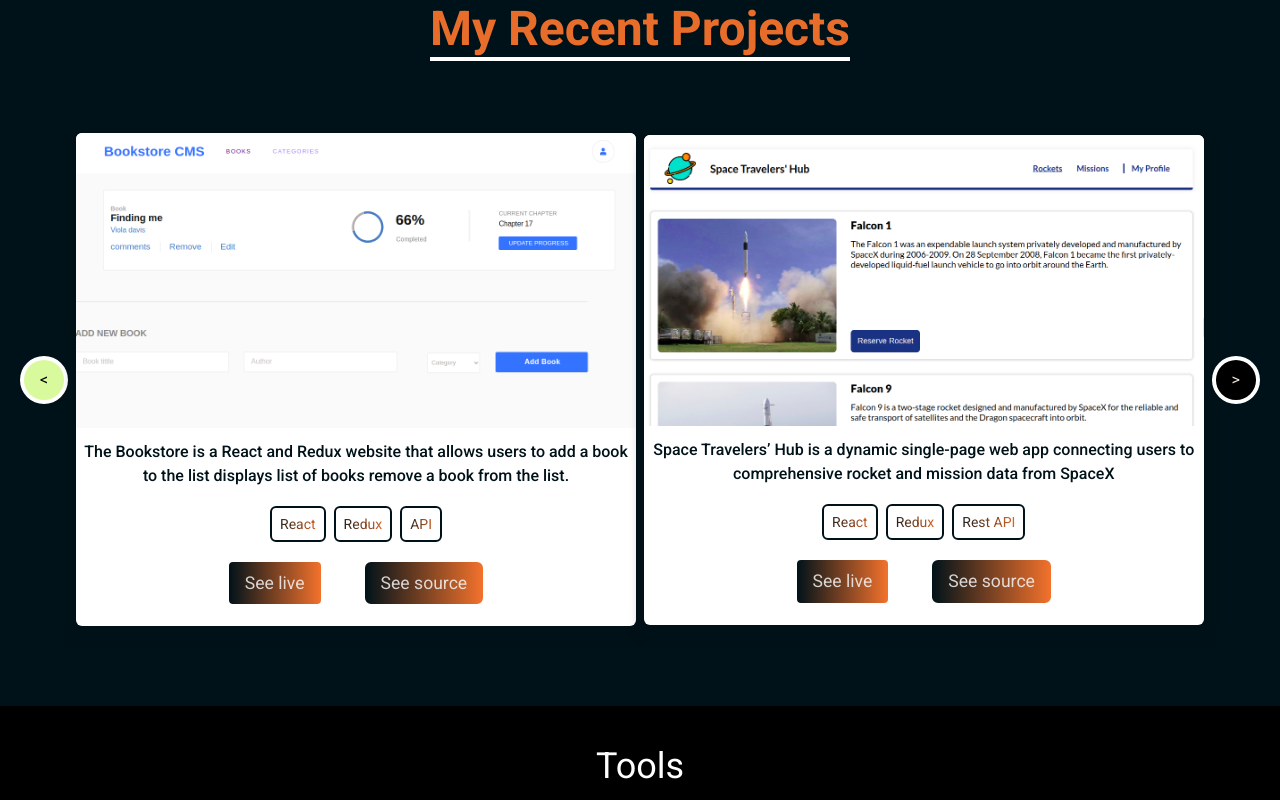
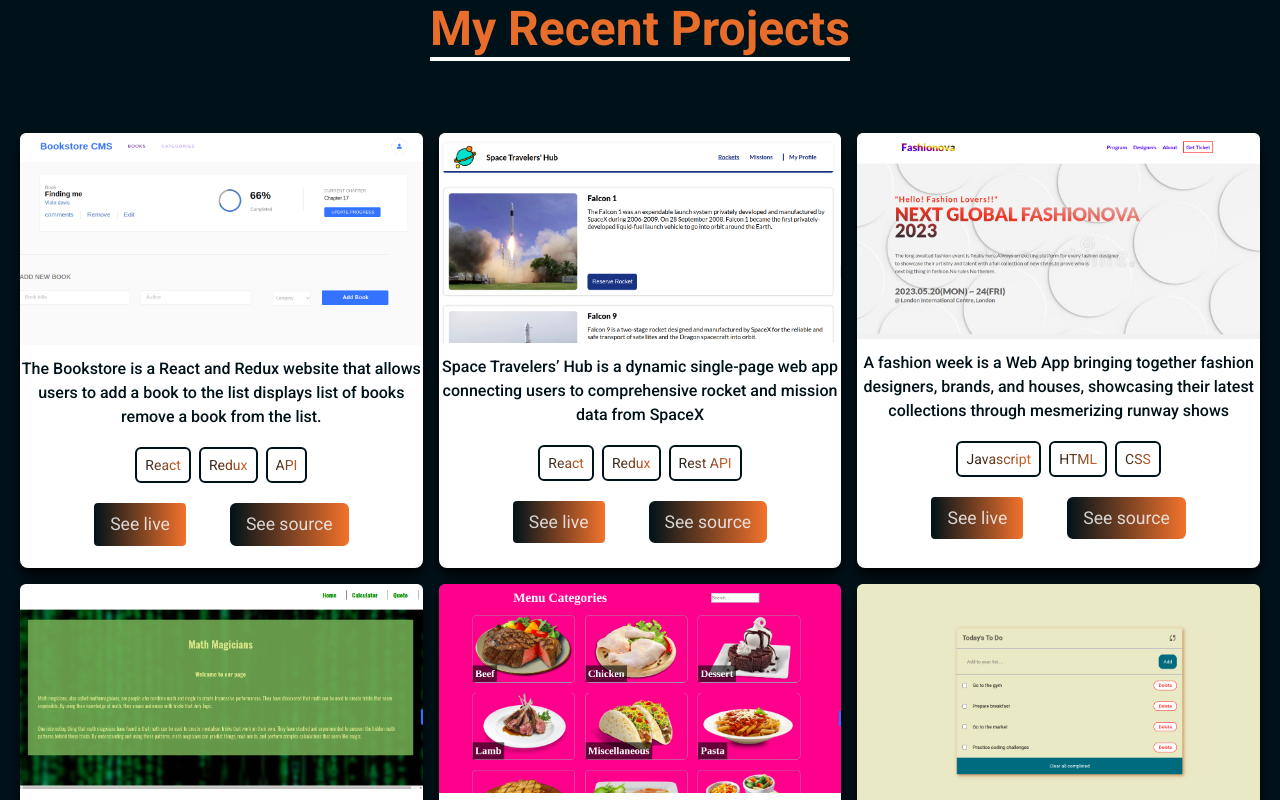
Before and after one commit to DianaBeki/my-portfolio-react, a React (Create React App) app: page / in a window 1280 px wide. Shown: the part 1700-2500 px from the top of the page. Built offline with nearby package versions, Linux system fonts and the light colour scheme.

Commit message:
Use grid and flexbox

```diff
--- a/src/components/Portfolio.jsx
+++ b/src/components/Portfolio.jsx
@@ -1,4 +1,3 @@
-import React, { useState, useEffect } from 'react';
 import Bookstore from '../assets/portfolio/Bookstore.png';
 import Spacehub from '../assets/portfolio/Spacehub.png';
 import Fashion from '../assets/portfolio/Fashion.png';
@@ -58,39 +57,6 @@
     },
   ];
 
-  const [startIndex, setStartIndex] = useState(0);
-  const itemsPerPageSmallScreen = 1;
-  const itemsPerPageMediumScreen = 2;
-
-  const getItemsPerPage = () => (window.innerWidth >= 768
-    ? itemsPerPageMediumScreen : itemsPerPageSmallScreen);
-
-  const handlePrev = () => {
-    if (startIndex > 0) {
-      setStartIndex(startIndex - getItemsPerPage());
-    }
-  };
-
-  const handleNext = () => {
-    if (startIndex + getItemsPerPage() < portfolios.length) {
-      setStartIndex(startIndex + getItemsPerPage());
-    }
-  };
-
-  const paginatedportfolios = portfolios.slice(startIndex, startIndex + getItemsPerPage());
-
-  useEffect(() => {
-    const handleResize = () => {
-      setStartIndex(0);
-    };
-
-    window.addEventListener('resize', handleResize);
-
-    return () => {
-      window.removeEventListener('resize', handleResize);
-    };
-  }, []);
-
   const handleSeeLiveClick = (liveLink) => {
     if (liveLink) {
       window.open(liveLink, '_blank');
@@ -111,24 +77,14 @@
         </div>
 
         <div className="px-5">
-          <div className="flex justify-center items-center gap-[.5rem]">
-            <div className="">
-              <button
-                type="button"
-                onClick={handlePrev}
-                disabled={startIndex === 0}
-                className="next-btn bg-black text-[#EEE7DA] text-[1rem] disabled:bg-lime-200 disabled:text-black border-2 md:border-4 border-white rounded-[50%] px-4 py-2"
-              >
-                &lt;
-              </button>
-            </div>
-            {paginatedportfolios.map(
+          <div className="flex flex-wrap md:grid md:grid-cols-2 lg:grid-cols-3 gap-4">
+            {portfolios.map(
               ({
                 id, src, description, technologies, seelive, seesource,
               }) => (
                 <div
                   key={id}
-                  className="shadow-lg shadow-[#001219] rounded-md bg-white lg:duration-500 lg:hover:scale-95 cursor-pointer w-full min-h-[300px]"
+                  className="shadow-lg shadow-black rounded-lg bg-white lg:duration-500 lg:hover:scale-105 cursor-pointer w-full min-h-[300px]"
                 >
                   <img src={src} alt="projects" className="rounded-md md:pb-3" />
                   <div className="flex flex-col items-center justify-center gap-6">
@@ -169,16 +125,6 @@
                 </div>
               ),
             )}
-            <div>
-              <button
-                type="button"
-                onClick={handleNext}
-                disabled={startIndex + getItemsPerPage() >= portfolios.length}
-                className="next-btn bg-black text-[#EEE7DA] text-[1rem] disabled:bg-lime-200 disabled:text-black border-2 md:border-4 border-white rounded-[50%] px-4 py-2"
-              >
-                &gt;
-              </button>
-            </div>
           </div>
         </div>
       </div>
```
